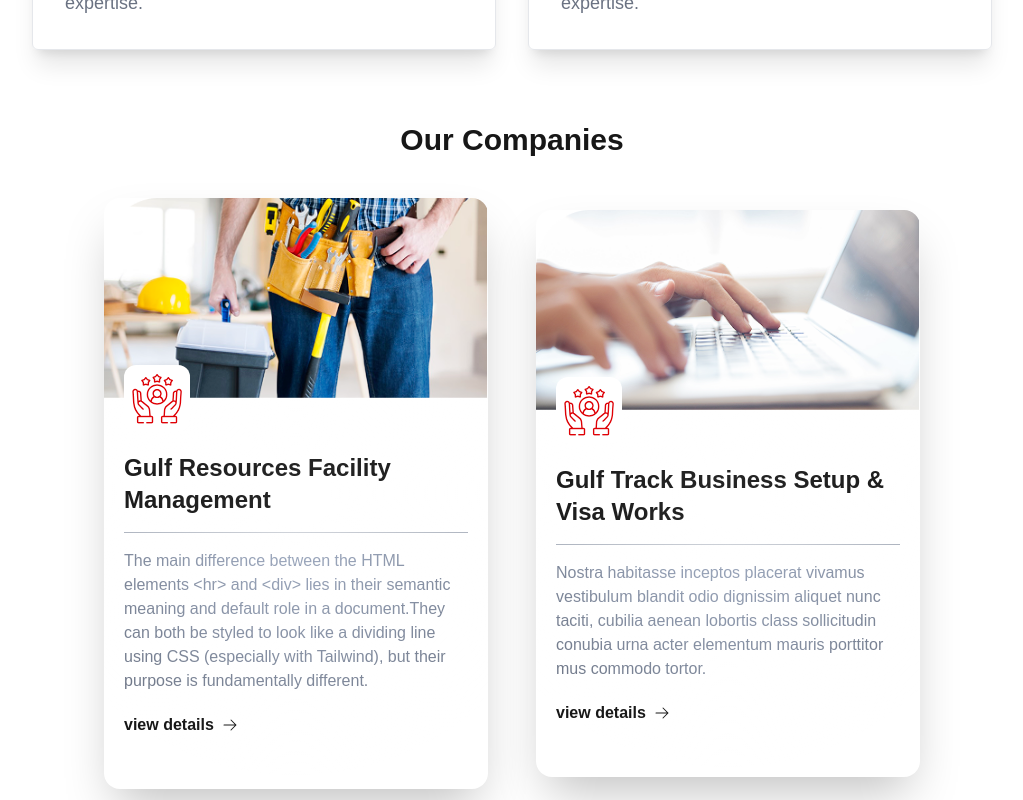
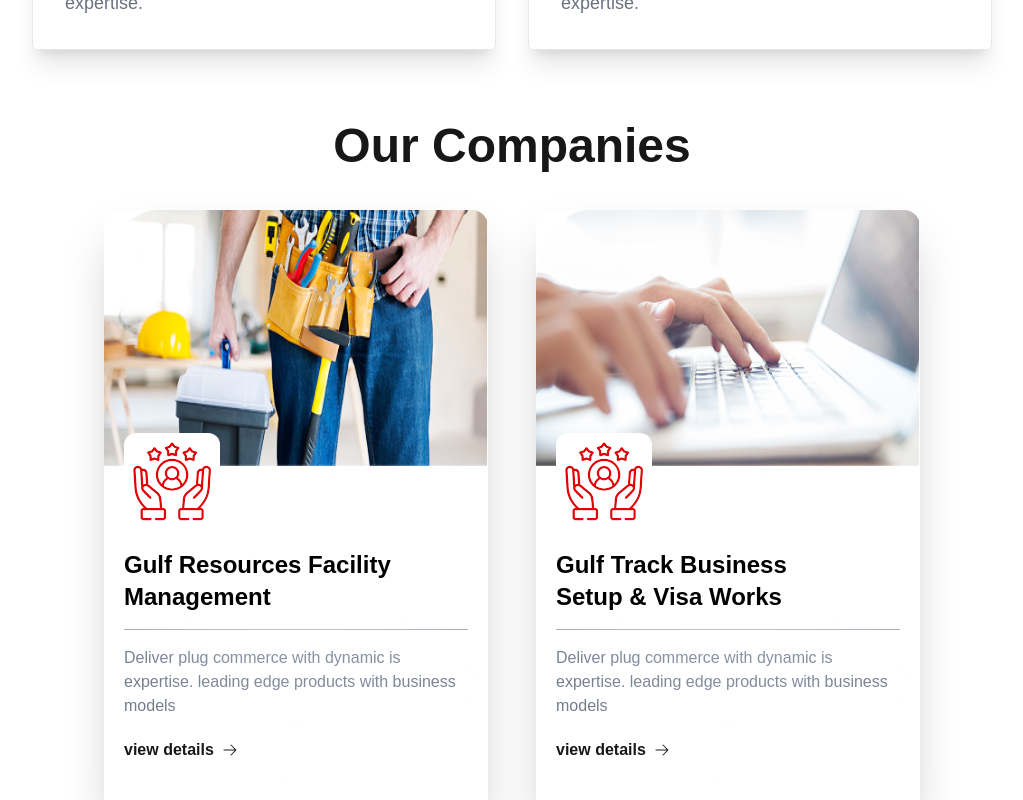
Before and after one commit to delchemytech/Gulf-resources, a Next.js app: page / in a window 1280 px wide. Shown: the part 1720-2520 px from the top of the page, without its empty margins (128-1151 px from the left). Built offline with nearby package versions, Linux system fonts and the light colour scheme.

Commit message:
companies

```diff
--- a/components/CompaniesHome.tsx
+++ b/components/CompaniesHome.tsx
@@ -10,7 +10,7 @@ const CompaniesHome = () => {
       imageAlt: "Construction Worker",
       title: "Gulf Resources Facility Management",
       description:
-        "The main difference between the HTML elements <hr> and <div> lies in their semantic meaning and default role in a document.They can both be styled to look like a dividing line using CSS (especially with Tailwind), but their purpose is fundamentally different.",
+        "Deliver plug commerce with dynamic is expertise. leading edge products with business models",
       companyLink: "/about",
     },
     {
@@ -19,8 +19,8 @@ const CompaniesHome = () => {
       imageAlt: "Construction Worker",
       title: "Gulf Track Business Setup & Visa Works",
       description:
-        "Nostra habitasse inceptos placerat vivamus vestibulum blandit odio dignissim aliquet nunc taciti, cubilia aenean lobortis class sollicitudin conubia urna acter elementum mauris porttitor mus commodo tortor.",
-      companyLink: "/about",
+      "Deliver plug commerce with dynamic is expertise. leading edge products with business models",
+            companyLink: "/about",
     },
     {
       id: "3",
@@ -28,20 +28,20 @@ const CompaniesHome = () => {
       imageAlt: "Construction Worker",
       title: "Gulf Track Tours & Travels",
       description:
-        "Nostra habitasse inceptos placerat vivamus vestibulum blandit odio dignissim aliquet nunc taciti, cubilia aenean lobortis class sollicitudin conubia urna acter elementum mauris porttitor mus commodo tortor.",
+      "Deliver plug commerce with dynamic is expertise. leading edge products with business models",
       companyLink: "/about",
     },
   ];
 
   return (
     <div className="flex flex-col justify-center items-center">
-      <div className="justify-center text-3xl font-extrabold">
+      <div className="justify-center text-2xl  md:text-5xl font-extrabold">
         Our Companies
       </div>
-      <div className="flex max-w-9xl flex-wrap justify-center my-10 items-center mx-auto px-4 md:px-8 gap-12">
+      <div className="flex max-w-9xl flex-wrap justify-center my-10 items-center mx-auto px-4 md:px-8 gap-6 md:gap-12">
         {data.map((item) => (
           <CometCard key={item.id} className="max-w-sm">
-            <CompanyCardNew  {...item}
+            <CompanyCardNew key={item.id} {...item}
             />
           </CometCard>
         ))}
--- a/components/ui/CompanyCardNew.tsx
+++ b/components/ui/CompanyCardNew.tsx
@@ -27,22 +27,21 @@ const CompanyCardNew = ({
           src={imageUrl}
           height={200}
           width={100}
-          className="w-full h-[200px]"
+          className="w-full h-32 md:h-64"
           alt={imageAlt}
         />
       </div>
       <div className="w-full px-5 group-hover:bg-red-600">
-        <div className="relative py-5">
+        <div className="flex flex-col md:py-5 items-center md:items-start">
           <div className="-mt-[53px] w-fit bg-white p-2 rounded-xl">
-            <Image src="/c1.svg" height={50} width={50} alt="svg " />
+            <img src="/c1.svg"  alt="svg" className='h-10 w-10 md:h-20 md:w-20'/>
           </div>
           <div className="w-full flex flex-col gap-y-4 py-5">
-            <h3 className="text-2xl font-semibold "> {title}</h3>
+            <h3 className="text-base md:text-2xl w-full md:max-w-4/5 text-black font-semibold text-center md:text-start"> {title}</h3>
             <hr className='border-gray-400 border-t-[1px]'/>
-            <p className='text-gray-500 group-hover:text-gray-100'>{description}</p>
+            <p className='text-gray-500 group-hover:text-gray-100 text-xs md:text-base text-center md:text-start'>{description}</p>
           </div>
           <Link href={companyLink} className='flex items-center gap-x-2 font-bold mb-8'>
-
             view details
           <ArrowRightIcon className='w-4 h-4'/>
           </Link>
```
